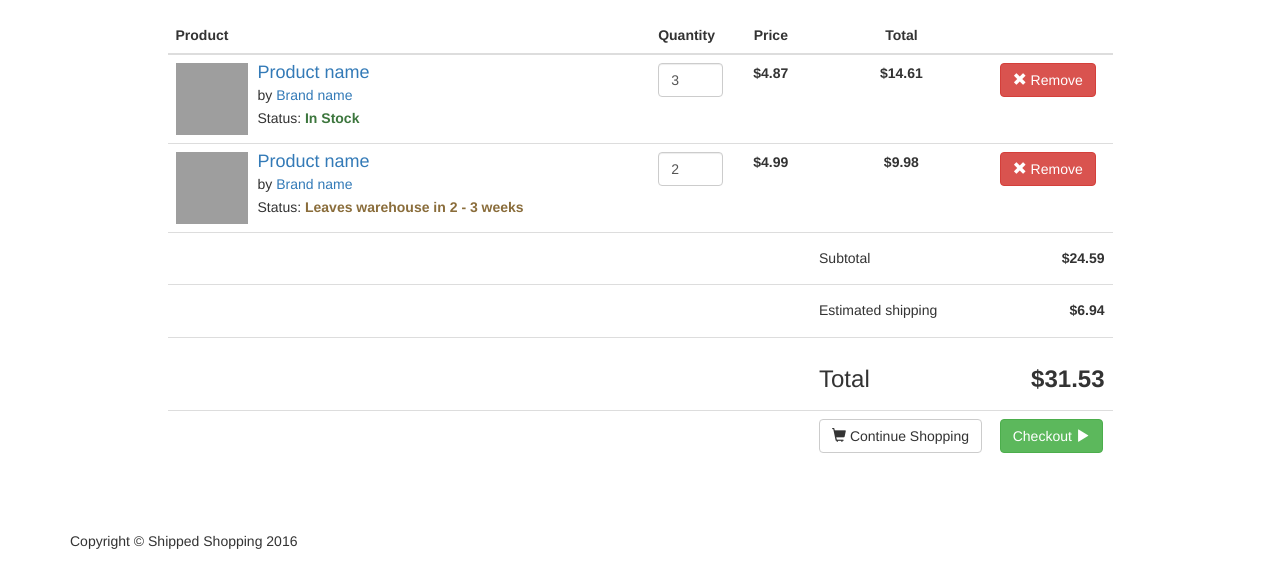
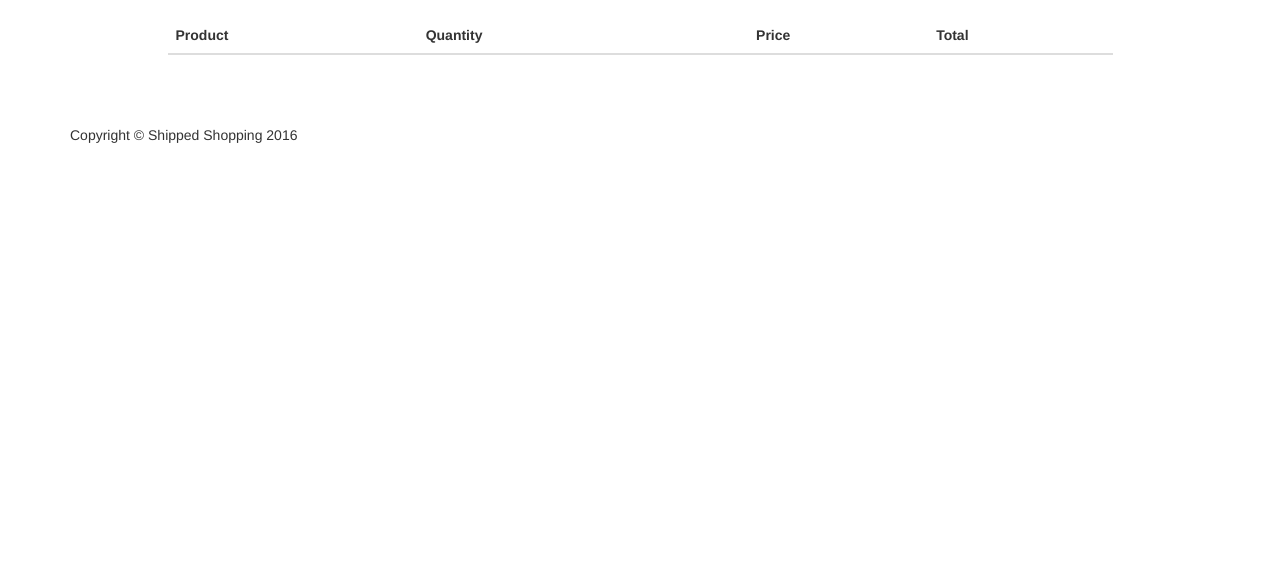
Before and after one commit to CiscoCloud/shipped-demo-web, a website: page cart.html in a window 1280 px wide. Shown: the part 53-640 px from the top of the page. Drawn offline with Linux system fonts and the light colour scheme; no server answers; grey boxes are pictures that could not be loaded.

Commit message:
Updated API calls

```diff
--- a/cart.html
+++ b/cart.html
@@ -44,17 +44,15 @@
             <!-- Collect the nav links, forms, and other content for toggling -->
             <div class="collapse navbar-collapse" id="navTop">
         <ul class="nav navbar-nav">
-
-
+            <li class="after-login hide">
+                <a href="#"  onclick= "javascript:void();">Welcome <span id="user-email"></span>!</a>
+            </li>
           <li>
             <a href="cart.html">Cart</a>
           </li>
           <li class="before-login">
             <a href="#" onclick="loginPanelVisiblity('L');">Sign In</a>
           </li>
-            <li class="after-login hide">
-                <a href="#"  onclick= "javascript:void();">Welcome <span id="user-email"></span>!</a>
-            </li>
             <li class="after-login hide">
             <a href="#" onclick="loginPanelVisiblity('S');">Sign Out</a>
           </li>
@@ -108,80 +106,7 @@
                     </tr>
                 </thead>
                 <tbody id="shoppingCart">
-                    <tr>
-                        <td class="col-sm-8 col-md-6">
-                        <div class="media">
-                            <a class=" pull-left" href="#"> <img class="media-object" src="http://icons.iconarchive.com/icons/custom-icon-design/flatastic-2/72/product-icon.png" style="width: 72px; height: 72px;"> </a>
-                            <div class="media-body">
-                                <h4 class="media-heading"><a href="#">Product name</a></h4>
-                                <h5 class="media-heading"> by <a href="#">Brand name</a></h5>
-                                <span>Status: </span><span class="text-success"><strong>In Stock</strong></span>
-                            </div>
-                        </div></td>
-                        <td class="col-sm-1 col-md-1" style="text-align: center">
-                        <input type="email" class="form-control" id="exampleInputEmail1" value="3">
-                        </td>
-                        <td class="col-sm-1 col-md-1 text-center"><strong>$4.87</strong></td>
-                        <td class="col-sm-1 col-md-1 text-center"><strong>$14.61</strong></td>
-                        <td class="col-sm-1 col-md-1">
-                        <button type="button" class="btn btn-danger">
-                            <span class="glyphicon glyphicon-remove"></span> Remove
-                        </button></td>
-                    </tr>
-                    <tr>
-                        <td class="col-md-6">
-                        <div class="media">
-                            <a class=" pull-left" href="#"> <img class="media-object" src="http://icons.iconarchive.com/icons/custom-icon-design/flatastic-2/72/product-icon.png" style="width: 72px; height: 72px;"> </a>
-                            <div class="media-body">
-                                <h4 class="media-heading"><a href="#">Product name</a></h4>
-                                <h5 class="media-heading"> by <a href="#">Brand name</a></h5>
-                                <span>Status: </span><span class="text-warning"><strong>Leaves warehouse in 2 - 3 weeks</strong></span>
-                            </div>
-                        </div></td>
-                        <td class="col-md-1" style="text-align: center">
-                        <input type="email" class="form-control" id="exampleInputEmail1" value="2">
-                        </td>
-                        <td class="col-md-1 text-center"><strong>$4.99</strong></td>
-                        <td class="col-md-1 text-center"><strong>$9.98</strong></td>
-                        <td class="col-md-1">
-                        <button type="button" class="btn btn-danger">
-                            <span class="glyphicon glyphicon-remove"></span> Remove
-                        </button></td>
-                    </tr>
-                    <tr>
-                        <td>   </td>
-                        <td>   </td>
-                        <td>   </td>
-                        <td><h5>Subtotal</h5></td>
-                        <td class="text-right"><h5><strong>$24.59</strong></h5></td>
-                    </tr>
-                    <tr>
-                        <td>   </td>
-                        <td>   </td>
-                        <td>   </td>
-                        <td><h5>Estimated shipping</h5></td>
-                        <td class="text-right"><h5><strong>$6.94</strong></h5></td>
-                    </tr>
-                    <tr>
-                        <td>   </td>
-                        <td>   </td>
-                        <td>   </td>
-                        <td><h3>Total</h3></td>
-                        <td class="text-right"><h3><strong>$31.53</strong></h3></td>
-                    </tr>
-                    <tr>
-                        <td>   </td>
-                        <td>   </td>
-                        <td>   </td>
-                        <td>
-                        <a href="index.html" type="button" class="btn btn-default">
-                            <span class="glyphicon glyphicon-shopping-cart"></span> Continue Shopping
-                        </a></td>
-                        <td>
-                        <button type="button" class="btn btn-success">
-                            Checkout <span class="glyphicon glyphicon-play"></span>
-                        </button></td>
-                    </tr>
+
                 </tbody>
             </table>
         </div>
--- a/js/myShop.js
+++ b/js/myShop.js
@@ -166,24 +166,23 @@ function btnAddToCart(item_id) {
   // $ curl -i -X GET -H "Content-Type: application/json" http://localhost:8888/v1/catalog/1?mock=true
   // Cart
   // Enndpoint CART_HOST
-
+  $('.msgPanel').show();
   $.ajax({
-    url: endpointCart + '/v1/cart/' + item_id + '?mock=true',
+    url: endpointCart + '/v1/cart/' + item_id,//+ '?mock=true',
     type: 'POST',
     dataType: 'json',
     success: function(data) {
       // alert('Data: ' + JSON.stringify(data));
-      $('#success-alert').html("<div class='alert alert-success'>" + JSON.stringify(data) + "</div>");
+      $('#success-alert').html(JSON.stringify(data.message));
       $("#success-alert").alert();
-      $("#success-alert").fadeTo(2000, 500).slideUp(500, function() {
+      $("#success-alert").fadeTo(2000, 500).slideUp(1500, function() {
         $("#success-alert").hide()
       });
     },
     error: function(request, error) {
-      // alert("Request: " + JSON.stringify(request));
-      $('#danger-alert').html("<div class='alert alert-error'>" + JSON.stringify(request) + "</div>");
+      $('#danger-alert').html("Something went wrong, Please try again.");
       $("#danger-alert").alert();
-      $("#danger-alert").fadeTo(2000, 500).slideUp(500, function() {
+      $("#danger-alert").fadeTo(2000, 500).slideUp(1500, function() {
         $("#danger-alert").hide()
       });
     }
```
Also changed, not shown: index.html (+3 -3 lines).
